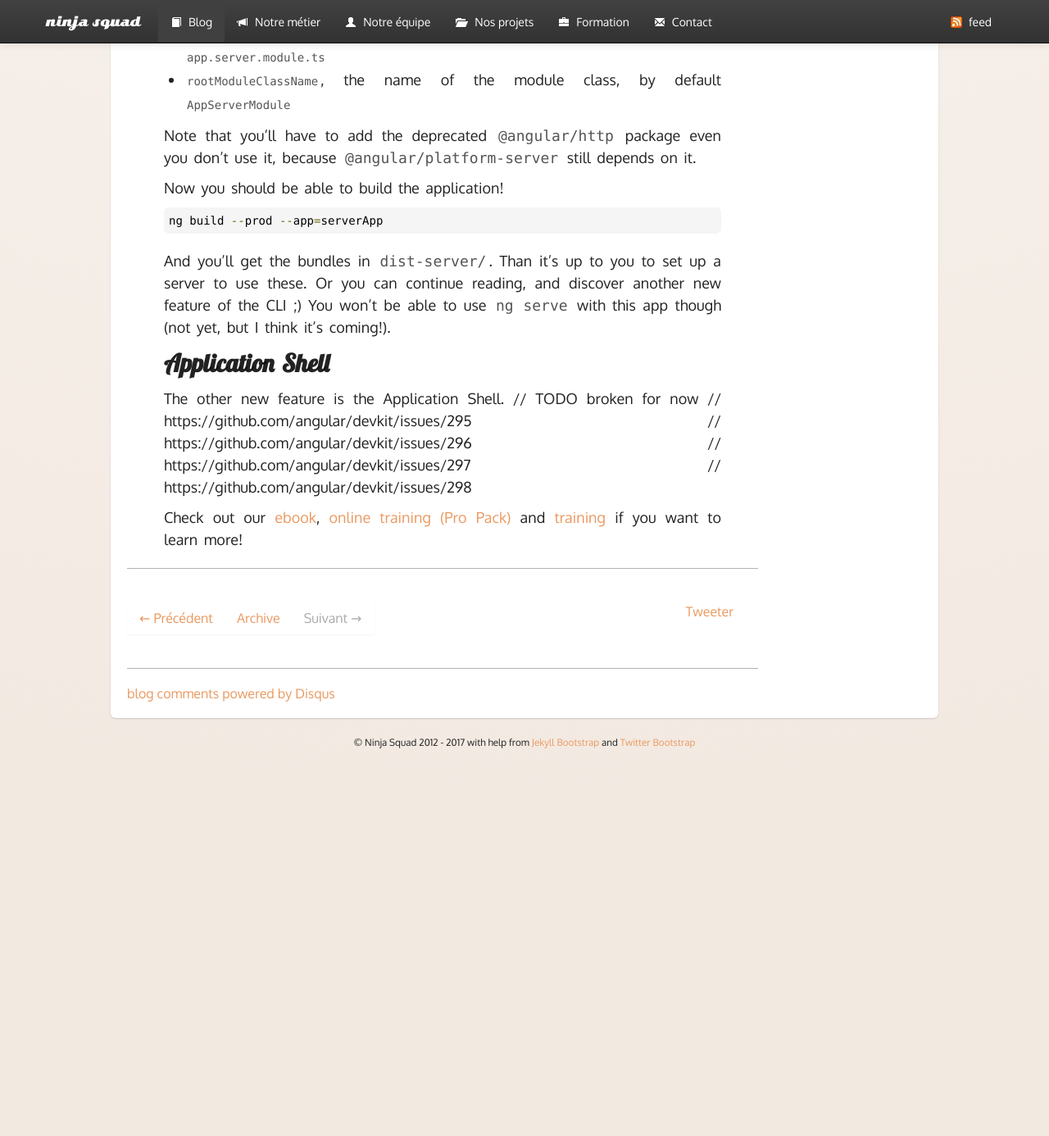
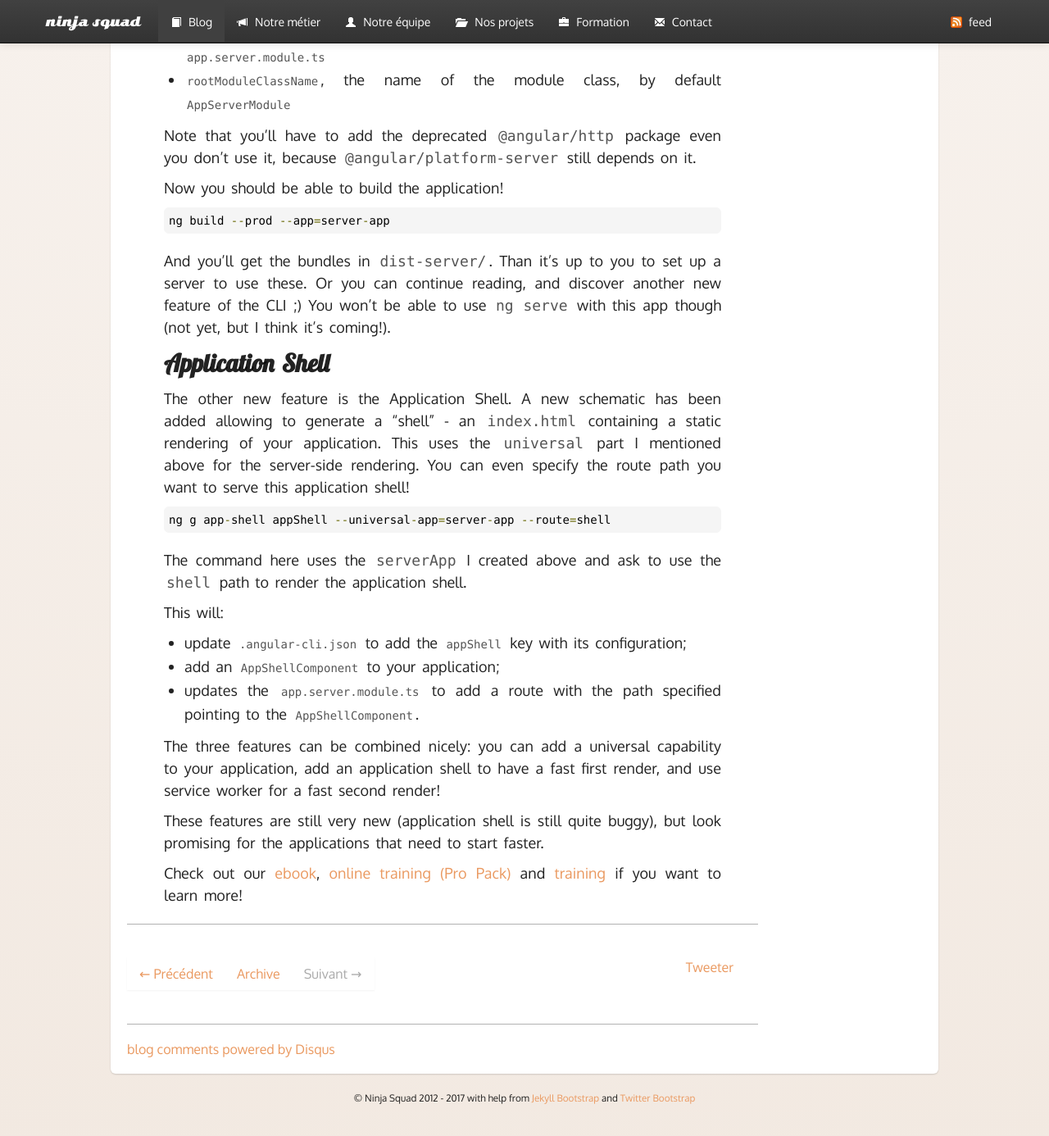
Before and after one commit to Ninja-Squad/ninja-squad.github.com, a Jekyll site: the page built from _posts/2017-12-03-angular-cli-1.6.md, in a window 1280 px wide and 1400 px high, scrolled down 4636 px. Shown: the top 1386 px of the window at 82% size. Built offline with Jekyll 4.4.1, drawn with Linux system fonts in a browser that asks for light colours; comment, search, counter and statistics services are not loaded; before the commit the page ends 5602 px from its top, so only the background shows below that; some of the changed text lies outside the part shown.

Commit message:
post: cli 1.6 app shell details

```diff
--- a/_posts/2017-12-03-angular-cli-1.6.md
+++ b/_posts/2017-12-03-angular-cli-1.6.md
@@ -78,7 +78,6 @@ It will also turn on the `serviceWorker` option in your `.angular-cli.json`.
 
 This is pretty straightforward and gives a great basis.
 Even if you have an existing application, you can follow these steps and end up with the same result!
-TODO add a link to ponyracer if we deploy a new version with service worker support
 
 You can go much further than that and add configuration for your API calls
 by selecting the strategy you want: always call the server (freshness),
@@ -143,7 +142,7 @@ Here I'm subscribing to the `available` observable exposed by `SwUpdate`.
 As soon as a new version of the application will be available,
 the observable will emit an event.
 In the example above, I chose to open a modal with `ng-bootstrap` to ask the user to reload the application.
-If he/she chooses to do so, we load the new version with `activateUpdate()`. If not, we do nothing.
+If he/she chooses to do so, we load the new version with `activateUpdate()` and reload the page. If not, we do nothing.
 You can of course display what you want (just an alert, a toast...).
 
 
@@ -154,8 +153,9 @@ with a simple command.
 Server-side rendering (called "universal" in Angular) is possible since quite some time,
 but the CLI had no automated way to do it.
 
-This is now fixed: you just have to run `ng g universal serverApp`
+This is now fixed: you just have to run `ng g universal server-app`
 and Angular CLI automatically sets things up for you:
+
 - creates a new module `app.server.module.ts`, which uses `ServerModule` instead of `BrowserModule`;
 - creates a main file `main.server.ts`;
 - creates a TypeScript config `tsconfig.server.ts`
@@ -165,6 +165,7 @@ and Angular CLI automatically sets things up for you:
 - wraps the bootstrap call in a `DOMContentLoaded` event handler.
 
 You can customize pretty much everything:
+
 - the app's `name`, by default the one you gave in the command line
 - the `clientApp`'s name, by default `0`, as you usually have only one app in your CLI project
 - the `appId`, used by `withServerTransition()`, by default `serverApp`
@@ -184,7 +185,7 @@ because `@angular/platform-server` still depends on it.
 
 Now you should be able to build the application!
 
-    ng build --prod --app=serverApp
+    ng build --prod --app=server-app
 
 And you'll get the bundles in `dist-server/`. Than it's up to you to set up a server to use these.
 Or you can continue reading, and discover another new feature of the CLI ;)
@@ -194,10 +195,23 @@ You won't be able to use `ng serve` with this app though (not yet, but I think i
 ## Application Shell
 
 The other new feature is the Application Shell.
-// TODO broken for now
-// https://github.com/angular/devkit/issues/295
-// https://github.com/angular/devkit/issues/296
-// https://github.com/angular/devkit/issues/297
-// https://github.com/angular/devkit/issues/298
+A new schematic has been added allowing to generate a "shell" - an `index.html` containing a static rendering of your application. This uses the `universal` part I mentioned above for the server-side rendering.
+You can even specify the route path you want to serve this application shell!
+
+    ng g app-shell appShell --universal-app=server-app --route=shell
+
+The command here uses the `serverApp` I created above and ask to use the `shell` path to render the application shell.
+
+This will:
+
+- update `.angular-cli.json` to add the `appShell` key with its configuration;
+- add an `AppShellComponent` to your application;
+- updates the `app.server.module.ts` to add a route with the path specified pointing to the `AppShellComponent`.
+
+The three features can be combined nicely: you can add a universal capability to your application,
+add an application shell to have a fast first render,
+and use service worker for a fast second render!
+
+These features are still very new (application shell is still quite buggy), but look promising for the applications that need to start faster.
 
 Check out our [ebook](https://books.ninja-squad.com/angular), [online training (Pro Pack)](https://angular-exercises.ninja-squad.com/) and [training](http://ninja-squad.com/training/angular) if you want to learn more!
```
Also changed, not shown: 1 other file.
